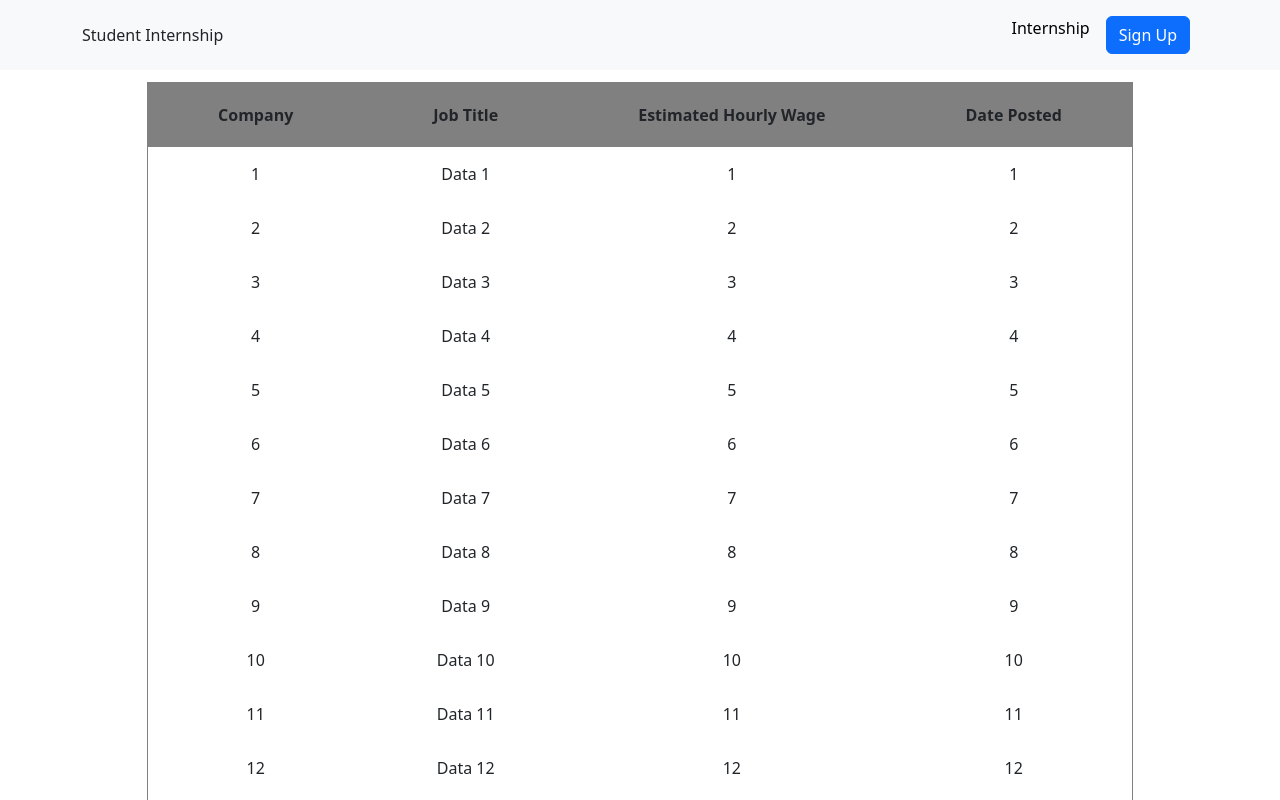
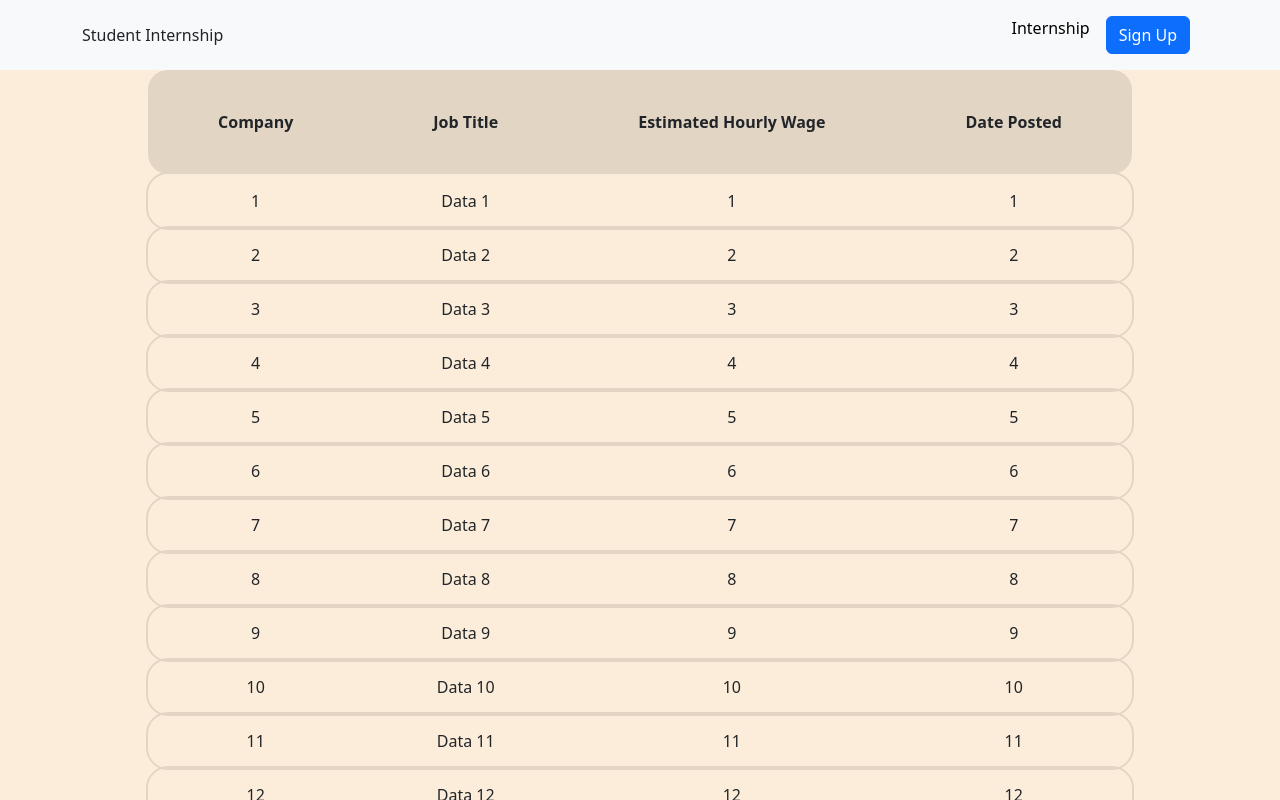
Before and after one commit to bram-n/Voyage, a React (Vite) app in the folder StudentBaseInternship/: page /internship in a window 1280 px wide. Shown: the top 800 px of the page. Built offline with nearby package versions, Linux system fonts and the light colour scheme; no server answers.

Commit message:
Fixing up table added rounded borders and removed overall table border

```diff
--- a/StudentBaseInternship/src/Aesthetics/ScrollTable.css
+++ b/StudentBaseInternship/src/Aesthetics/ScrollTable.css
@@ -1,4 +1,8 @@
 /* ScrollTable.css */
+:root{
+  --primaryColor:  #FCEDDA;
+  --secondaryColor: #2F3C7E;
+}
 
 /* Define styles for the container */
 .ScrollTable {
@@ -7,23 +11,37 @@
     align-items: center;
     text-align: center;
     height: 100vh;
+    background-color: var(--primaryColor);
   }
 
   /* Define styles for the table */
-  table {
+  /* table {
     border: 1px solid gray;
     margin: 12px 0;
     padding: 8px;
-  }
+  } */
 
   /* Define styles for the table header */
   thead {
-    background-color: grey;
+    background-color: 	#e3d5c4;
+    border-radius: 10px;
   }
 
   /* Define styles for the table header cells */
   th {
-    padding: 20px 70px;
+    padding: 40px 70px;
+  }
+
+
+  /*Styling for the table head to make it curved*/
+  .thead-left{
+    border-top-left-radius: 20px;
+    border-bottom-left-radius: 20px;
+  }
+
+  .thead-right{
+    border-top-right-radius: 20px;
+    border-bottom-right-radius: 20px;
   }
 
   /* Define styles for the table rows */
@@ -39,3 +57,14 @@
     background-color:none;
     border: none;
   }
+
+  .table-row-hover{
+    border-radius: 20px;
+    outline: 2px solid #e3d5c4;
+  }
+
+  .table-row-hover:hover {
+  overflow: hidden;
+  outline: 2px solid #e3d5c4; /* Add an outline on hover */
+  transition: outline 0.3s ease; /* Add a smooth transition for the outline */
+}
--- a/StudentBaseInternship/src/Components/Scroll.tsx
+++ b/StudentBaseInternship/src/Components/Scroll.tsx
@@ -43,15 +43,15 @@ const ScrollTable = () => {
       <table>
         <thead>
           <tr>
-            <th>Company</th>
+            <th className="thead-left">Company</th>
             <th>Job Title</th>
             <th>Estimated Hourly Wage</th>
-            <th>Date Posted</th>
+            <th className ="thead-right">Date Posted</th>
           </tr>
         </thead>
         <tbody>
           {dataSource.map((item) => (
-            <tr key={item.company}>
+            <tr key={item.company}  class="table-row-hover">
               <td>{item.company}</td>
               <td>{item.title}</td>
               <td>{item.wage}</td>
```
